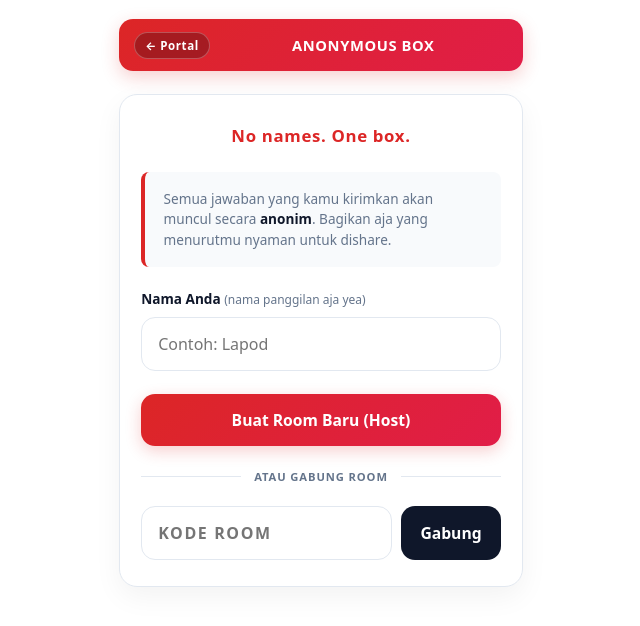
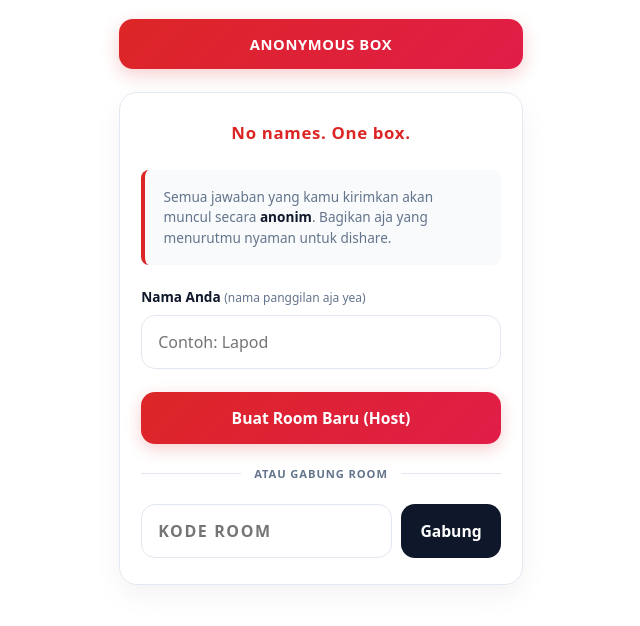
Before and after one commit to joynard/ib-cg, a website: page anonymous-box.html in a window 1280 px wide. Shown: the whole page, without its empty margins (319-959 px from the left). Drawn offline with Linux system fonts and the light colour scheme.

Commit message:
refactor: remove back button from Anonymous Box for focused gameplay

```diff
--- a/anonymous-box.html
+++ b/anonymous-box.html
@@ -30,7 +30,6 @@
   <div class="app-container">
     <!-- Top Bar Navigation / Game Meta -->
     <header class="top-bar is-home">
-      <a href="index.html" class="btn-portal-back" title="Kembali ke Portal Game">← Portal</a>
       <div class="brand">
         <h1 class="brand-title">ANONYMOUS BOX</h1>
       </div>
--- a/style.css
+++ b/style.css
@@ -73,29 +73,6 @@ body {
 }
 
 /* Red Header Top Bar (Merah-Putih Aesthetic - No Overlap Flex Layout) */
-.btn-portal-back {
-  display: inline-flex;
-  align-items: center;
-  gap: 0.25rem;
-  font-size: 0.72rem;
-  font-weight: 700;
-  letter-spacing: 0.05em;
-  color: #ffffff;
-  background: rgba(0, 0, 0, 0.25);
-  border: 1px solid rgba(255, 255, 255, 0.25);
-  padding: 0.3rem 0.65rem;
-  border-radius: 999px;
-  text-decoration: none;
-  transition: all 0.2s ease;
-  white-space: nowrap;
-}
-
-.btn-portal-back:hover {
-  background: rgba(0, 0, 0, 0.45);
-  border-color: rgba(255, 255, 255, 0.45);
-  transform: translateY(-1px);
-}
-
 .top-bar {
   display: flex;
   justify-content: space-between;
```
